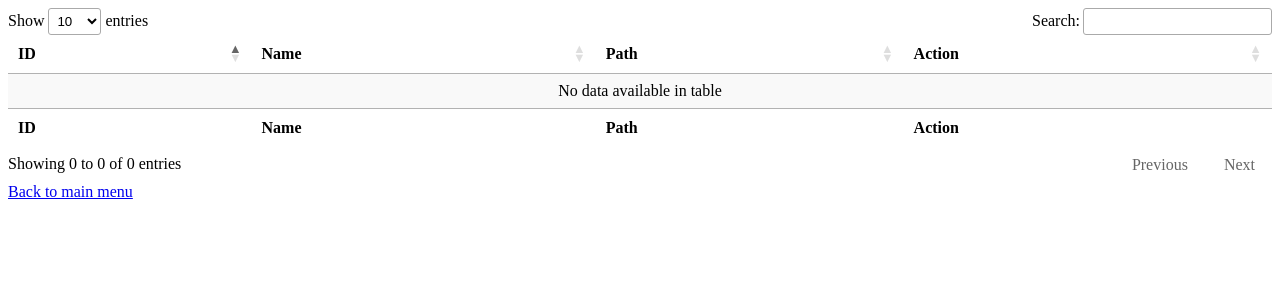
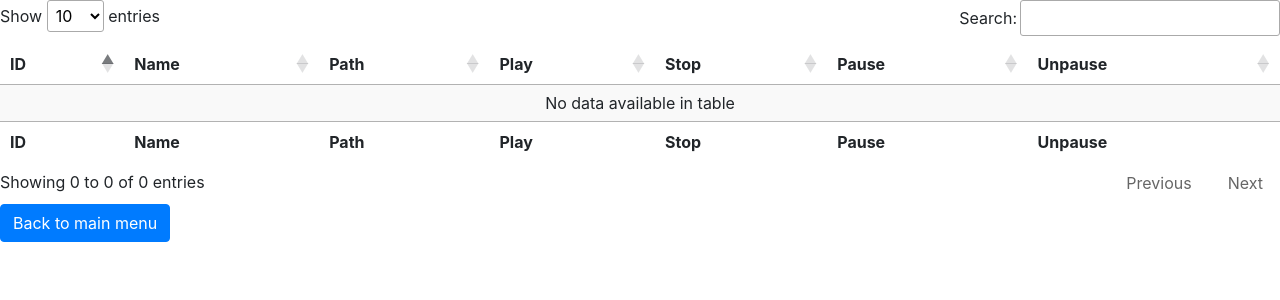
Before and after one commit to Maximilian-Pumpfer/4BHWII, a Flask app: template Abschlussproject-CCDE&UC/Flask und Rest/templates/songs.html in a window 1280 px wide. Shown: the top 300 px of the page. Run offline with Flask 2, Linux system fonts and the light colour scheme; the template is opened without the code that fills it, so the values that code supplies are empty; some libraries are stand-ins or nearby versions.

Commit message:
small update

```diff
--- a/Abschlussproject-CCDE&UC/Flask und Rest/flask_control.py
+++ b/Abschlussproject-CCDE&UC/Flask und Rest/flask_control.py
@@ -108,7 +108,8 @@ def start():
 def showSongs():
     #return render_template("songs.html", songs = getMusicInfoLocal())
     client.loop_start()
-    client.publish("pro/music", payload=client._client_id.decode("utf-8") + "-getSongs", qos=1)
+    client.publish("pro/music", payload=client._client_id.decode("utf-8") + "-getSongs", qos=1)#gibt falsche daten zurück (nicht songs, sondern received oder getSongs) ==> checken
+    time.sleep(1)
     client.loop_stop()
     return render_template("songs.html", songs = getMusicInfo(neededSongs))
 
--- a/Abschlussproject-CCDE&UC/Flask und Rest/templates/songs.html
+++ b/Abschlussproject-CCDE&UC/Flask und Rest/templates/songs.html
@@ -1,4 +1,5 @@
 <link rel="stylesheet" href="https://cdn.datatables.net/1.11.3/css/jquery.dataTables.min.css">
+<link rel="stylesheet" href="https://maxcdn.bootstrapcdn.com/bootstrap/4.5.2/css/bootstrap.min.css">
 <script src="https://code.jquery.com/jquery-3.5.1.js"></script>
 <script src="https://cdn.datatables.net/1.11.3/js/jquery.dataTables.min.js"></script>
 
@@ -9,7 +10,10 @@
             <th>ID</th>
             <th>Name</th>
             <th>Path</th>
-            <th>Action</th>
+            <th>Play</th>
+            <th>Stop</th>
+            <th>Pause</th>
+            <th>Unpause</th>
         </tr>
     </thead>
     <tbody>
@@ -21,9 +25,11 @@
             <td><a class="btn btn-primary" href="/play/{{s.name}}" role="button">Play</a>
                 <!--<input type="submit" name="submit" value="{{s.name}}">-->
             </td>
-            <td><a class="btn btn-primary" href="/stop/{{s.name}}" role="button">Stop</a>
+            <td><a class="btn btn-primary" href="/stop" role="button">Stop</a>
                 <!--<input type="submit" name="submit" value="{{s.name}}">-->
             </td>
+            <td><a class="btn btn-primary" href="/pause" role="button">Pause</a></td>
+            <td><a class="btn btn-primary" href="/unpause" role="button">Unpause</a></td>
         </tr>
         {% endfor %}
     </tbody>
@@ -32,7 +38,10 @@
             <th>ID</th>
             <th>Name</th>
             <th>Path</th>
-            <th>Action</th>
+            <th>Play</th>
+            <th>Stop</th>
+            <th>Pause</th>
+            <th>Unpause</th>
         </tr>
     </tfoot>
 </table>
```
